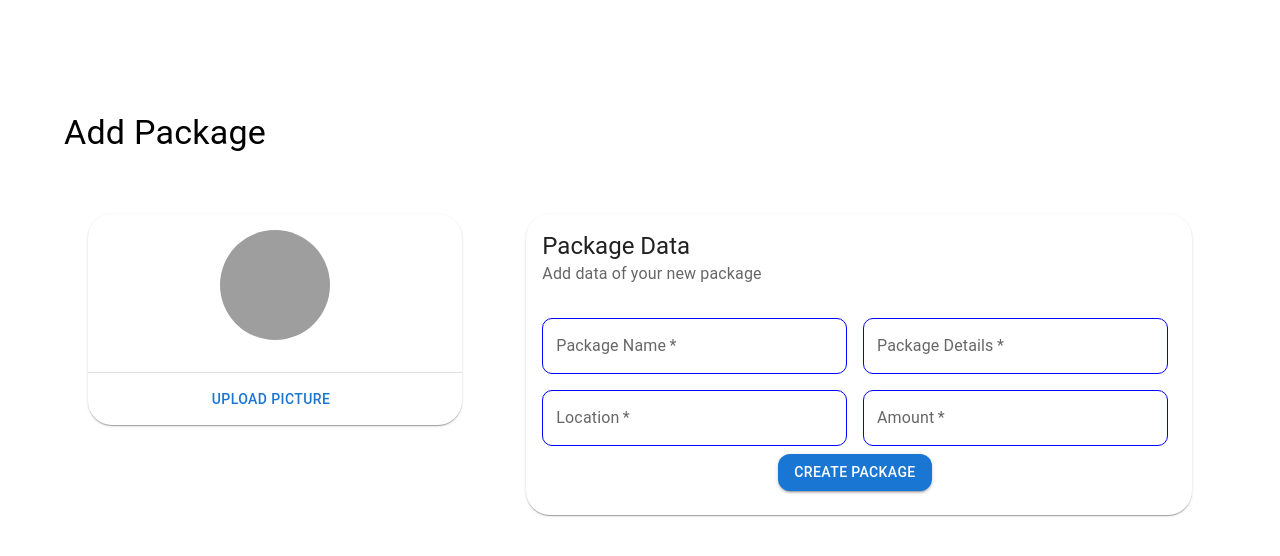
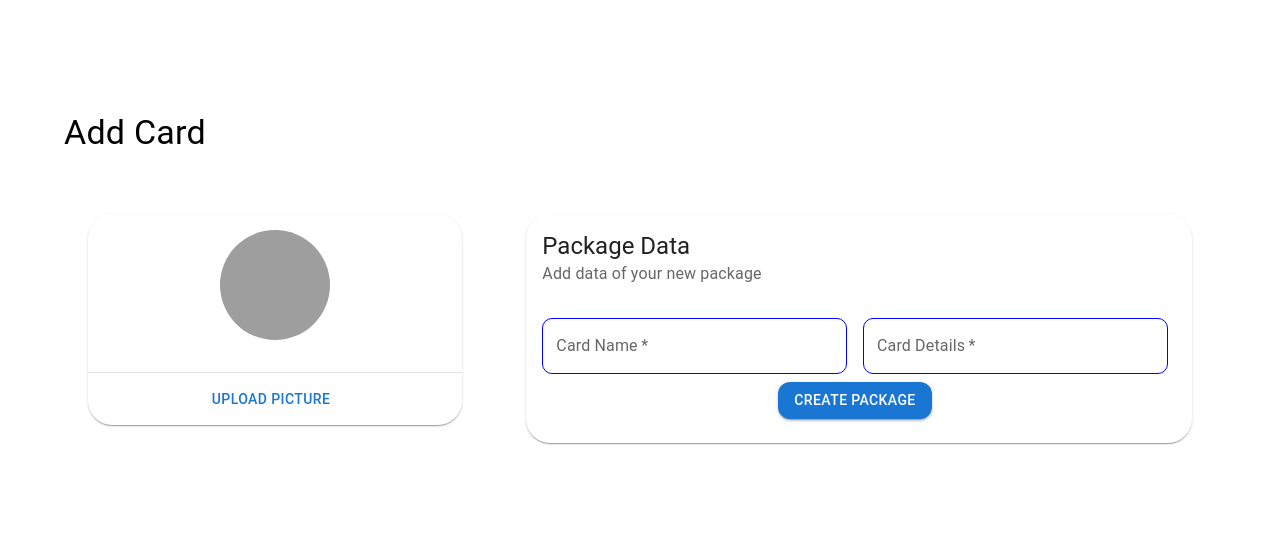
Before and after one commit to KAMADUSHKA/store-project, a React (Create React App) app: page /AddCard in a window 1280 px wide. Shown: the top 556 px of the page. Built offline with nearby package versions, Linux system fonts and the light colour scheme; grey boxes are pictures that could not be loaded.

Commit message:
fixd add page error

```diff
--- a/src/Pages/AddCard.js
+++ b/src/Pages/AddCard.js
@@ -95,7 +95,7 @@ export default function AddCard() {
               <Container maxWidth="lg" sx={{ padding: 6 }}>
                 <Stack spacing={3}>
                   <div>
-                    <Typography variant="h4">Add Package</Typography>
+                    <Typography variant="h4">Add Card</Typography>
                     <br />
                   </div>
                   <div>
@@ -162,7 +162,7 @@ export default function AddCard() {
                                 <Grid item xs={12} md={6} padding={1}>
                                   <ModifiedTextField
                                     fullWidth
-                                    label="Package Name"
+                                    label="Card Name"
                                     name="cardName"
                                     value={values.cardName}
                                     onBlur={handleBlur}
@@ -177,7 +177,7 @@ export default function AddCard() {
                                 <Grid item xs={12} md={6} padding={1}>
                                   <ModifiedTextField
                                     fullWidth
-                                    label="Package Details"
+                                    label="Card Details"
                                     name="cardDetails"
                                     value={values.cardDetails}
                                     onBlur={handleBlur}
@@ -188,32 +188,7 @@ export default function AddCard() {
                                     )}
                                     required
                                   />
-
                                 </Grid>
-                                <Grid item xs={12} md={6} padding={1}>
-                                  <ModifiedTextField
-                                    fullWidth
-                                    label="Location"
-                                    name="cardDetails"
-
-
-                                    required
-                                  />
-
-                                </Grid>
-                                <Grid item xs={12} md={6} padding={1}>
-                                  <ModifiedTextField
-                                    fullWidth
-                                    label="Amount"
-                                    name="cardDetails"
-
-
-                                    required
-                                  />
-
-                                </Grid>
-
-
 
                                 <Divider />
                                 <Button
```
